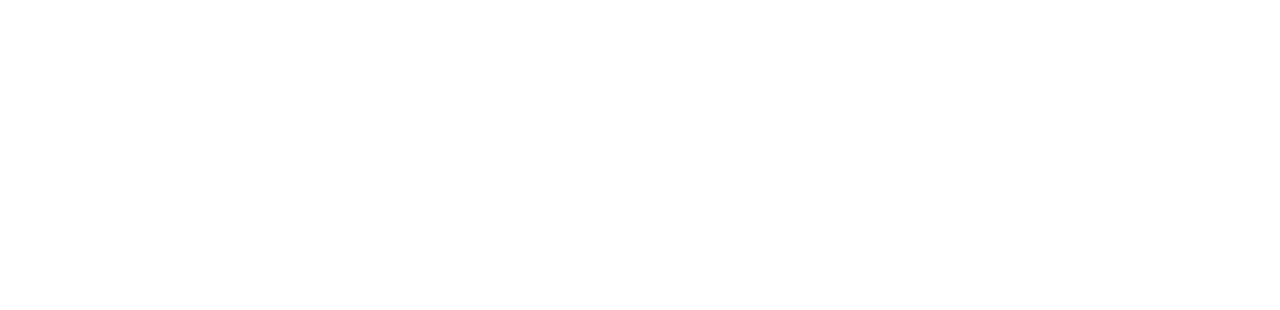
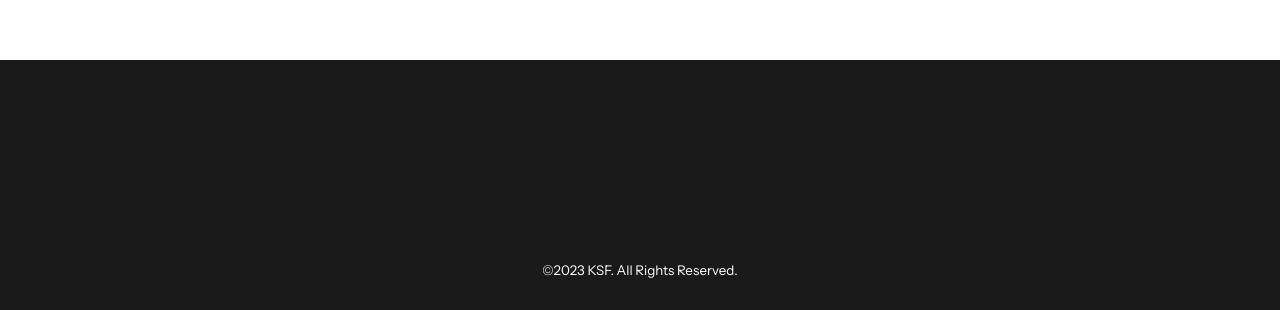
Before and after one commit to Kayphrosh/KLC, a Next.js app: page / in a window 1280 px wide. Shown: the part 5104-5414 px from the top of the page. Before the commit the page ends 5164 px from the top, so only its background shows below. Built offline with nearby package versions, Linux system fonts and the light colour scheme.

Commit message:
update on events

```diff
--- a/components/about/about.scss
+++ b/components/about/about.scss
@@ -127,7 +127,7 @@
       margin-top: 2rem;
 
       div {
-        height: 380px;
+        height: 420px;
         min-height: auto;
         padding: 2rem 1rem;
 
--- a/components/footer/footer.js
+++ b/components/footer/footer.js
@@ -1,7 +1,13 @@
 import React from 'react'
 
-export const footer = () => {
+const Footer  = () => {
   return (
-    <div>footer</div>
+    <div className='footer-container'>
+            <small>
+                ©2023 KSF. All Rights Reserved.
+            </small>
+    </div>
   )
 }
+
+export default Footer
--- a/components/footer/footer.scss
+++ b/components/footer/footer.scss
@@ -0,0 +1,22 @@
+.footer-container {
+  min-height: 250px;
+  padding: 0 120px;
+  background: #1a1a1a;
+  color: #fff;
+  position: relative;
+
+  @media (max-width: 1468px) {
+    padding: 0 50px;
+  }
+  @media (max-width: 986px) {
+    padding: 0 1rem;
+  }
+  small {
+    position: absolute;
+    left: 50%;
+    bottom: 2rem;
+    transform: translateX(-50%);
+    width: 100%;
+    text-align: center;
+  }
+}
--- a/components/founnders/founders.scss
+++ b/components/founnders/founders.scss
@@ -139,12 +139,16 @@
     gap: 2rem;
 
     button {
-        border: none;
-        background: none;
+      border: none;
+      background: none;
 
-        img {
-            width: 16px;
-        }
+      img {
+        width: 16px;
+      }
+    }
+    button:hover {
+      transform: scale(0.92);
+      transition: all 0.4s ease-in-out;
     }
   }
   /* Style the scrollbar */
--- a/components/heroe/heroe.scss
+++ b/components/heroe/heroe.scss
@@ -98,10 +98,13 @@
           font-style: normal;
           font-weight: 500;
         }
-
+        button:hover {
+          transform: scale(0.92);
+          transition: all 0.4s ease-in-out;
+        }
         #locate {
           background: #ba8d4a;
-          color: #FFF;
+          color: #fff;
           max-width: 220px;
         }
         #watch {
@@ -142,7 +145,7 @@
             width: 100%;
             align-items: center;
             justify-content: center;
-            padding: 0 .5rem;
+            padding: 0 0.5rem;
             font-size: 16px;
             font-weight: 400;
           }
--- a/components/navbar/navbar.scss
+++ b/components/navbar/navbar.scss
@@ -80,11 +80,14 @@
       display: none;
     }
   }
+  .cta-btn:hover {
+    transform: scale(0.92);
+    transition: all 0.4s ease-in-out;
+  }
   .hamburger-container {
     display: none;
 
     @media (max-width: 786px) {
-
       display: flex;
       height: 40px;
       width: 40px;
--- a/pages/index.js
+++ b/pages/index.js
@@ -4,6 +4,7 @@
 import About from '@/components/about/about'
 import Founders from '@/components/founnders/founders'
 import Event from '@/components/events/event'
+import Footer from '@/components/footer/footer'
 import { amp } from '@/next.config'
 
 export default function Home() {
@@ -13,6 +14,7 @@
       <About/>
       <Founders />
       <Event />
+      <Footer />
     </>
   )
 }
--- a/styles/main.scss
+++ b/styles/main.scss
@@ -4,3 +4,4 @@
 @import "../components/about/about.scss";
 @import "../components/founnders/founders.scss";
 @import "../components/events/event.scss";
+@import "../components/footer/footer.scss";
```
